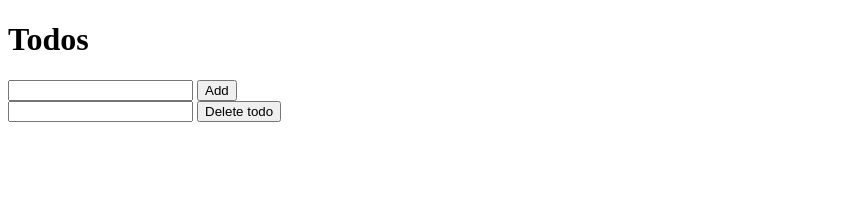
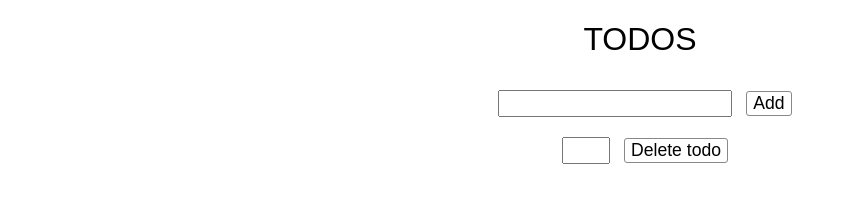
Before and after one commit to userium/TodoApp, a plain HTML site: page index.html in a window 1280 px wide. Shown: the whole page, without its empty margins (0-847 px from the left). Drawn offline with Linux system fonts and the light colour scheme.

Commit message:
simple styling

```diff
--- a/index.html
+++ b/index.html
@@ -1,5 +1,4 @@
 <!doctype html>
-
 <html>
 <head>
 	 <meta charset="utf-8">
@@ -7,6 +6,7 @@
 	 <link rel="stylesheet" type="text/css" href="main.css">
 </head>
 <body>
+  	<div class="container">
 		<h1>Todos</h1>
 
 		<div>
@@ -20,8 +20,8 @@
 		</div>
 
 		<ul id="listOfTodos"></ul>
+	</div>
 
 	<script type="text/javascript" src="todo.js"></script>
 </body>
-
 </html>
--- a/main.css
+++ b/main.css
@@ -0,0 +1,36 @@
+.container {
+	text-align: center;
+}
+
+h1 {
+	text-transform: uppercase;
+	font-family: sans-serif;
+	font-weight: 400;
+}
+
+button {
+	font-size: 1.1em;
+	background: #fff;
+	border-radius: 3px;
+	border: 1px solid #888;
+}
+
+input#addTodoInput {
+	font-size: 1.1em;
+	font-family: sans-serif;
+	margin: 10px;
+}
+
+input#deleteTodo {
+	font-size: 1.1em;
+	font-family: sans-serif;
+	margin: 10px;
+	width: 40px;
+}
+
+#listOfTodos li {
+	list-style-type: none;
+	font-size: 1.2em;
+	font-family: sans-serif;
+	padding-bottom: 4px;
+}
```
Lines whose indentation alone changed are shown as unchanged.
